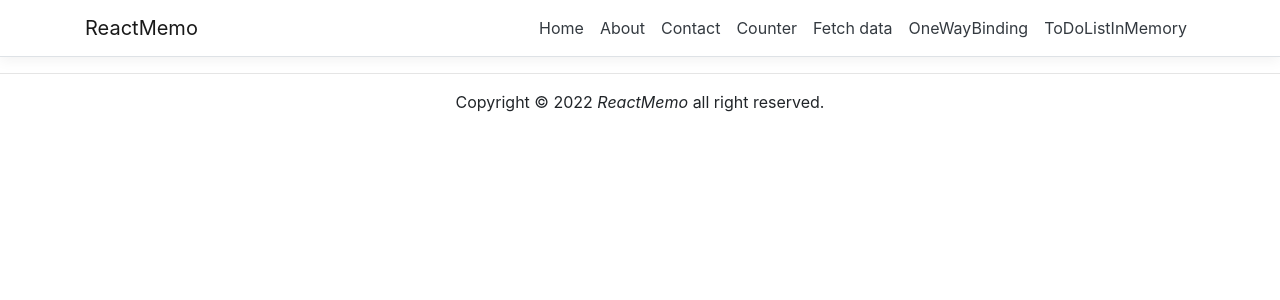
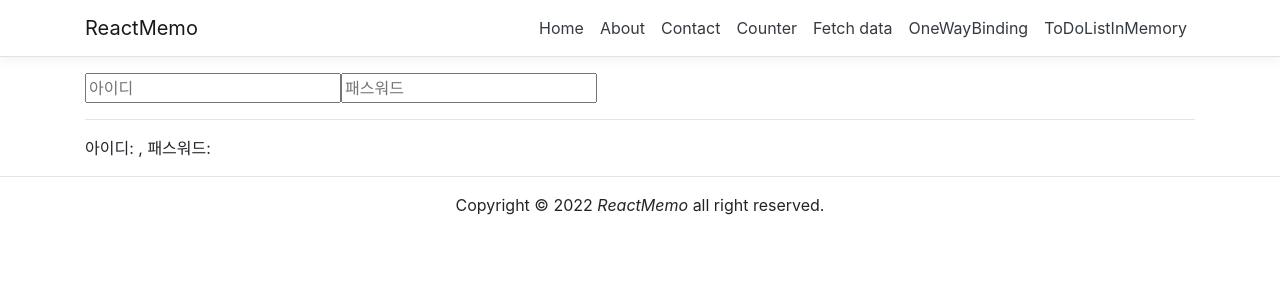
Before and after one commit to kimilm/react, a React (Create React App) app in the folder inflearn/ReactMemo/ClientApp/: page /textBoxOnChangeEventHandler in a window 1280 px wide. Shown: the top 300 px of the page. Built offline with nearby package versions, Linux system fonts and the light colour scheme.

Commit message:
feat: textbox onChange

```diff
--- a/inflearn/ReactMemo/ClientApp/src/App.js
+++ b/inflearn/ReactMemo/ClientApp/src/App.js
@@ -18,6 +18,7 @@ import FunctionStateDemo from './samples/FunctionStateDemo';
 import UseEffectDemo from './samples/UseEffectDemo';
 import UseEffectFetchApi from './samples/UseEffectFetchApi';
 import { FetchApiPractice } from './samples/FetchApiPractice';
+import { TextBoxOnChangeEventHandler } from './samples/TextBoxOnChangeEventHandler';
 
 export default class App extends Component {
   static displayName = App.name;
@@ -40,6 +41,7 @@ export default class App extends Component {
         <Route path='/useEffectDemo' component={UseEffectDemo} />
         <Route path='/useEffectFetchApi' component={UseEffectFetchApi} />
         <Route path='/fetchApiPractice' component={FetchApiPractice} />
+        <Route path='/textBoxOnChangeEventHandler' component={TextBoxOnChangeEventHandler} />
       </Layout>
     );
   }
--- /dev/null
+++ b/inflearn/ReactMemo/ClientApp/src/samples/TextBoxOnChangeEventHandler.js
@@ -0,0 +1,34 @@
+import React, { Component } from "react";
+
+export class TextBoxOnChangeEventHandler extends Component {
+    constructor() {
+        super();
+
+        this.state = {
+            userName: "",
+            password: ""
+        }
+
+        this.handleUserNameChange = this.handleUserNameChange.bind(this);
+        this.handlePasswordChange = this.handlePasswordChange.bind(this);
+    }
+
+    handleUserNameChange(event) {
+        this.setState({ userName: event.target.value })
+    }
+
+    handlePasswordChange(event) {
+        this.setState({ password: event.target.value })
+    }
+
+    render() {
+        return (
+            <>
+                <input type="text" placeholder="아이디" onChange={this.handleUserNameChange} />
+                <input type="text" placeholder="패스워드" onChange={this.handlePasswordChange} />
+                <hr />
+                아이디: {this.state.userName}, 패스워드: {this.state.password}
+            </>
+        );
+    }
+}
```
